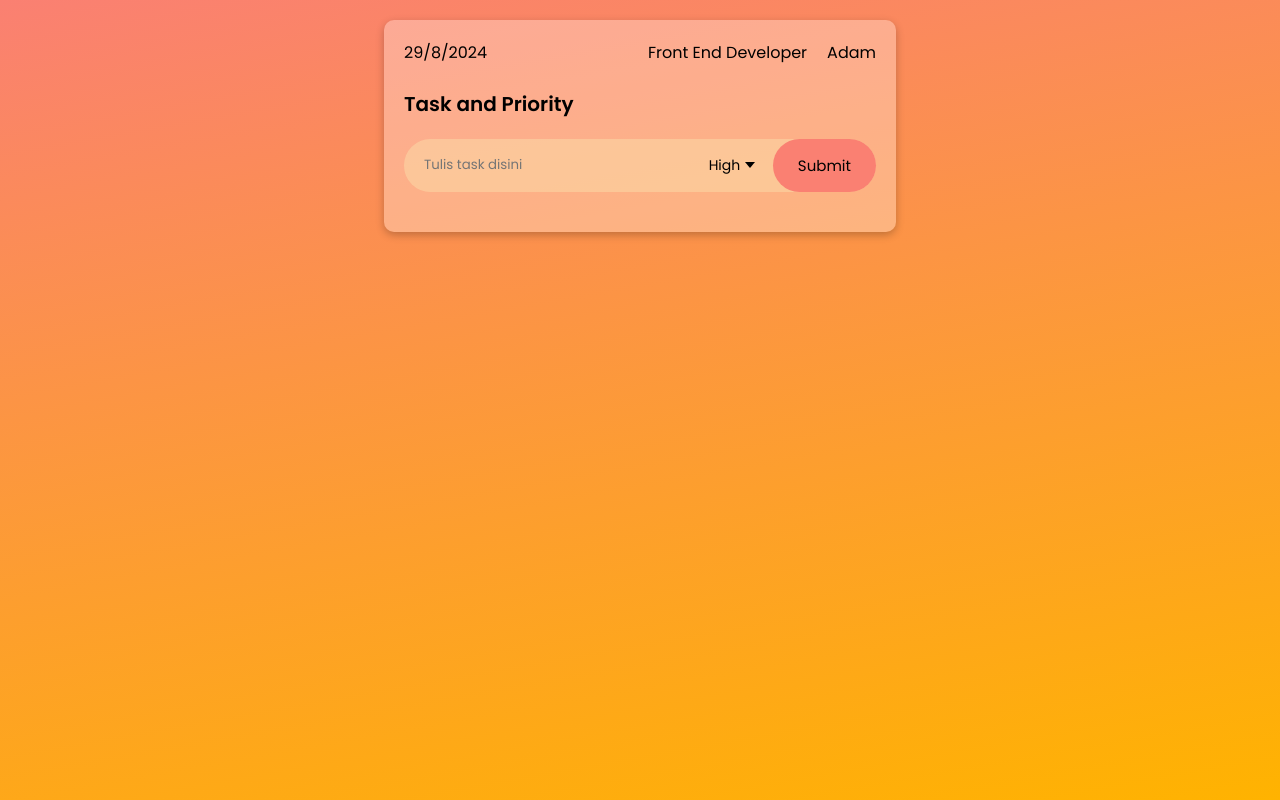
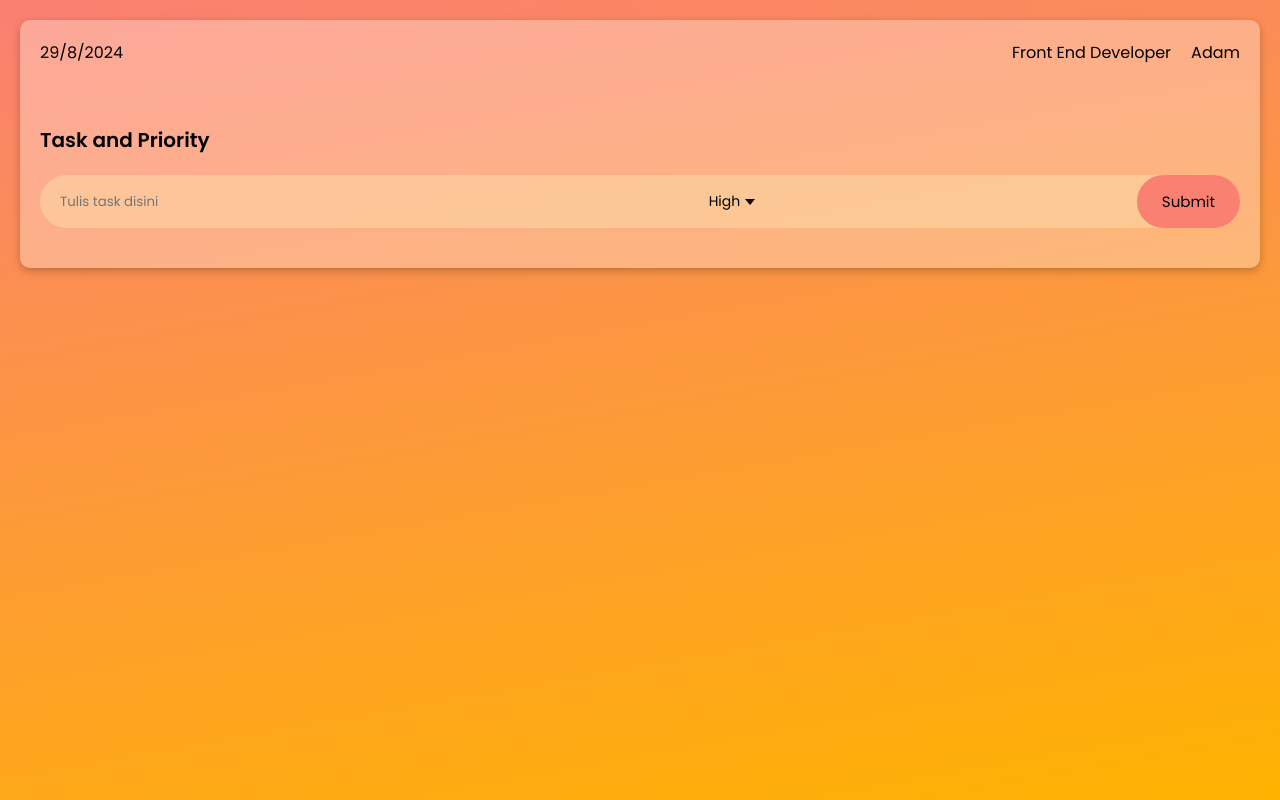
Before and after one commit to rexajoe/harisenin-to-do-list, a plain HTML site: page index.html in a window 1280 px wide. Drawn offline with Linux system fonts and the light colour scheme.

Commit message:
max width

```diff
--- a/style.css
+++ b/style.css
@@ -16,8 +16,8 @@ html {
 }
 
 .list-container {
-  max-width: 512px;
-  height: auto; /*diganti max-height*/
+  max-width: auto;
+  height: auto;
   background: rgba(255, 255, 255, 0.3);
   border-radius: 10px;
   display: flex;
```
